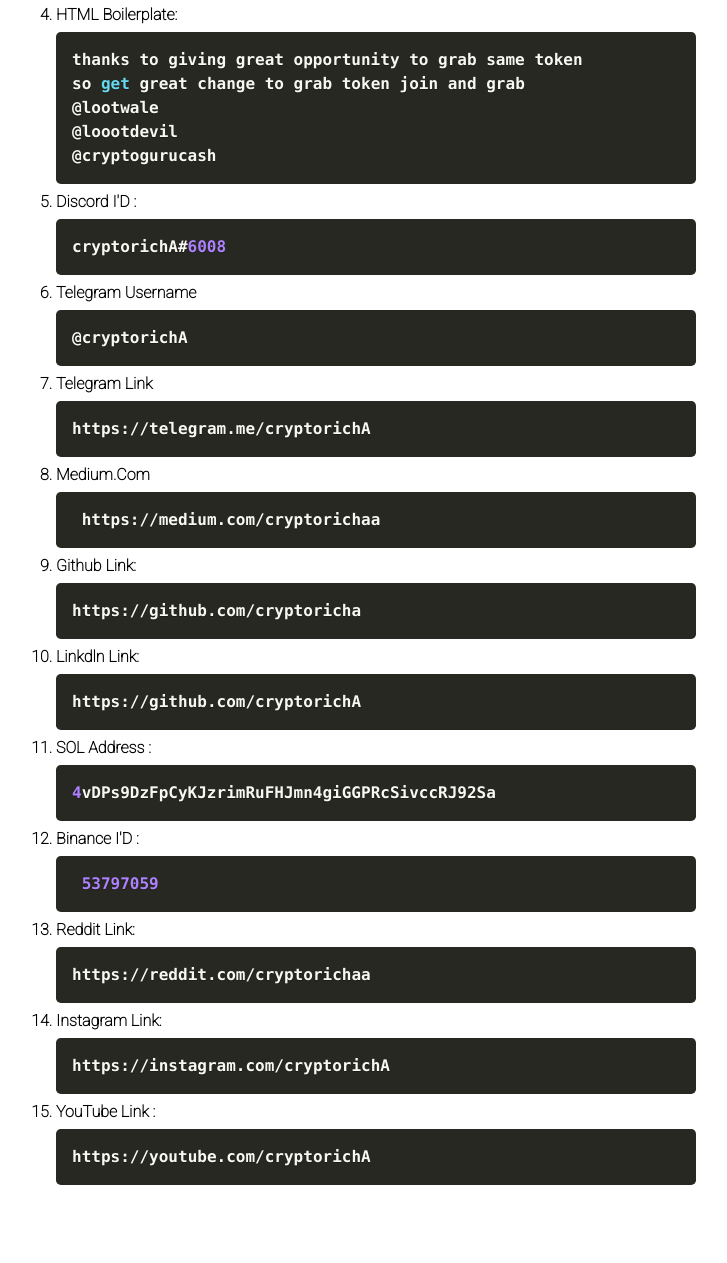
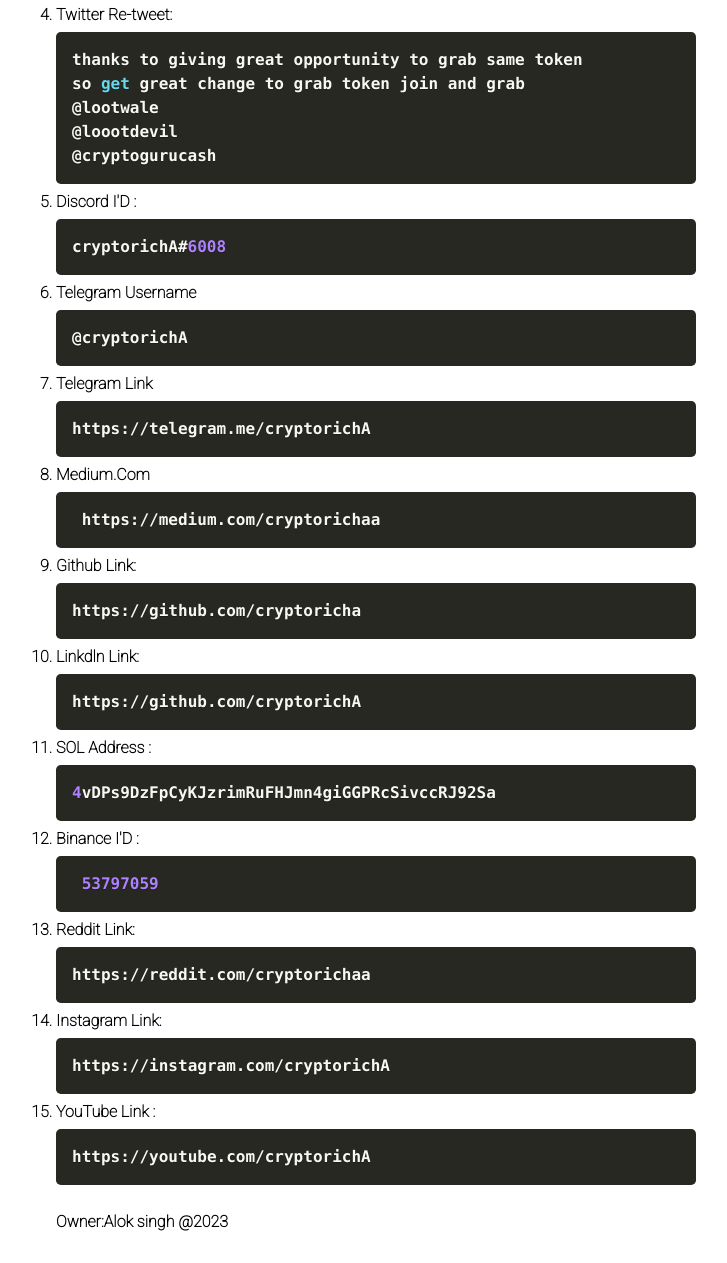
Before and after one commit to cryptoricha/cryptoricha.github.io, a plain HTML site: page index.html in a window 1280 px wide. Shown: the part 372-1635 px from the top of the page, without its empty margins (264-991 px from the left). Before the commit the page ends 1597 px from the top, so only its background shows below. Drawn offline with Linux system fonts and the light colour scheme; some packages are replaced by stand-ins of ours; a script that the page names is missing; a web font is replaced by a local one.

Commit message:
Update index.html

```diff
--- a/index.html
+++ b/index.html
@@ -33,7 +33,7 @@
             <li><b>Twitter Tag:
                 <pre class="language-js"><code> https://twitter.com/cryptorichA </code></pre>
             </li>
-			<li><b>HTML Boilerplate:
+			<li><b>Twitter Re-tweet:
                 <pre class="language-js"><code>thanks to giving great opportunity to grab same token
 so get great change to grab token join and grab
 @lootwale
@@ -81,6 +81,10 @@
                 <pre class="language-js"><code>https://youtube.com/cryptorichA </code></pre>
             </li>
 
+		    <br/>
+
+	Owner:Alok singh @2023
+
 
         </ol>
     </div>
```
